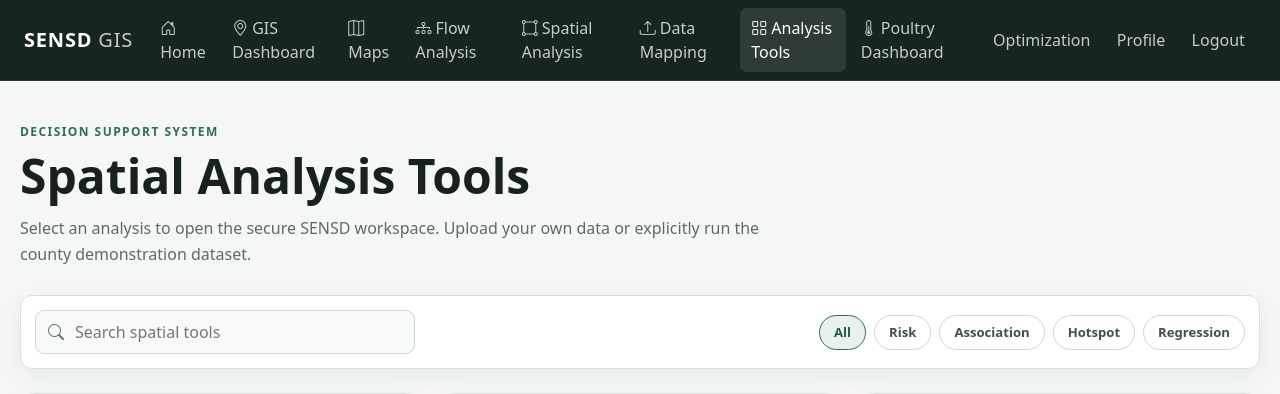
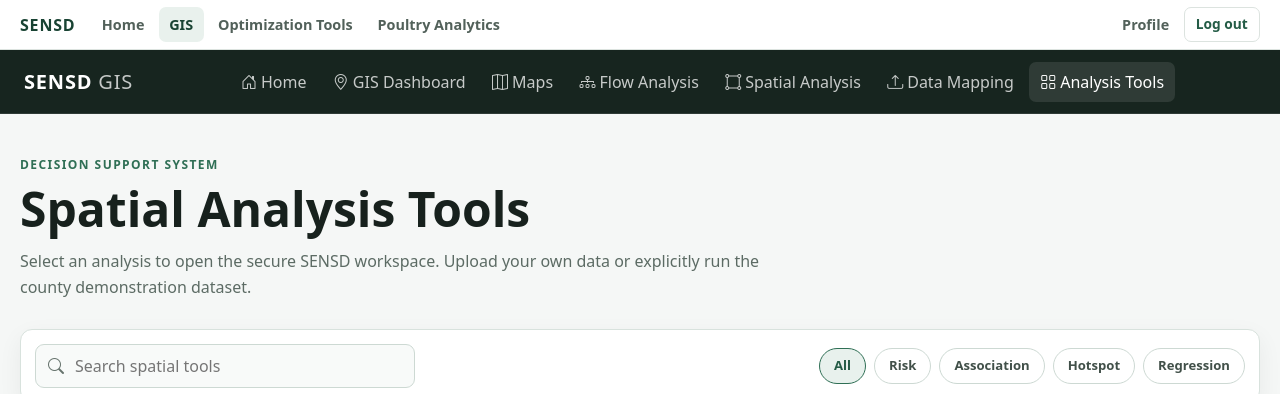
Before and after one commit to PrakashDadi/sensd, a Django app: page /mapsapp/grid/ in a window 1280 px wide. Shown: the top 394 px of the page. Run offline with Django 5.2, Linux system fonts and the light colour scheme; the visitor is signed in with stand-in values (Sample User, id 1).

Commit message:
Add shared platform navigation

```diff
--- a/sensdweb/sensdweb/static/css/sensd-ui.css
+++ b/sensdweb/sensdweb/static/css/sensd-ui.css
@@ -12,6 +12,14 @@
 }
 
 body.sensd-app { background: var(--sensd-bg); color: var(--sensd-ink); }
+.platform-global-nav { min-height:48px; display:flex; align-items:center; gap:1rem; padding:.45rem 1.25rem; background:#fff; border-bottom:1px solid var(--sensd-border); position:relative; z-index:1040; }
+.platform-global-brand { color:var(--sensd-green-dark); font-weight:800; letter-spacing:.05em; text-decoration:none; }
+.platform-global-links, .platform-global-account { display:flex; align-items:center; gap:.25rem; }
+.platform-global-links { flex:1; }
+.platform-global-link { color:#52615a; padding:.42rem .65rem; border-radius:7px; font-size:.9rem; font-weight:600; text-decoration:none; white-space:nowrap; }
+.platform-global-link:hover, .platform-global-link.active { color:var(--sensd-green-dark); background:var(--sensd-green-soft); }
+.platform-global-logout { color:var(--sensd-green); border:1px solid var(--sensd-border); border-radius:7px; padding:.38rem .7rem; font-size:.86rem; font-weight:600; text-decoration:none; white-space:nowrap; }
+.platform-global-logout:hover { color:#fff; background:var(--sensd-green); border-color:var(--sensd-green); }
 .bd-mode-toggle { display:none !important; }
 body.sensd-app .main-content { height:auto; min-height:calc(100vh - 64px); overflow:visible; padding:0; }
 .sensd-navbar { background: #17251f; min-height: 64px; border-bottom: 1px solid rgba(255,255,255,.1); }
@@ -81,6 +89,9 @@ body.sensd-app button:focus-visible { outline:3px solid rgba(36,92,70,.35); outl
   .sensd-navbar .nav-link { margin:.15rem 0; }
 }
 @media (max-width: 767.98px) {
+  .platform-global-nav { align-items:flex-start; flex-wrap:wrap; gap:.35rem .75rem; padding:.6rem .9rem; }
+  .platform-global-links { order:3; flex:1 0 100%; overflow-x:auto; padding-bottom:.15rem; }
+  .platform-global-account { margin-left:auto; }
   .sensd-page { padding:1.35rem .9rem 2.25rem; }
   .sensd-page-header { align-items:flex-start; flex-direction:column; }
   .sensd-page-header .btn { width:100%; }
--- a/sensdweb/templates/base.html
+++ b/sensdweb/templates/base.html
@@ -329,6 +329,9 @@
         />
       </symbol>
     </svg>
+    {% block globalnav %}
+    {% include 'partials/_global_nav.html' with active_workspace='optimization' %}
+    {% endblock %}
     {% block titlebar %}
     {% include 'partials/_titlebar.html' %}
     {% endblock %}
--- a/sensdweb/templates/dashboard/platform_home.html
+++ b/sensdweb/templates/dashboard/platform_home.html
@@ -1,6 +1,7 @@
 {% extends 'base.html' %}
 {% block title %}SENSD Platform{% endblock %}
-{% block titlebar %}{% include 'partials/_platform_titlebar.html' %}{% endblock %}
+{% block globalnav %}{% include 'partials/_global_nav.html' with active_workspace='home' %}{% endblock %}
+{% block titlebar %}{% endblock %}
 
 {% block content %}
 <main class="sensd-page">
--- a/sensdweb/templates/gisdashboards/gisbase.html
+++ b/sensdweb/templates/gisdashboards/gisbase.html
@@ -14,6 +14,8 @@
 </head>
 
 <body class="sensd-app">
+
+    {% include 'partials/_global_nav.html' with active_workspace='gis' %}
 
     <nav class="navbar navbar-expand-lg navbar-dark sensd-navbar sticky-top" aria-label="GIS navigation">
         <div class="container-fluid px-lg-4">
@@ -67,16 +69,6 @@
                             <i class="bi bi-grid me-1"></i>Analysis Tools
                         </a>
                     </li>
-                    <li class="nav-item">
-                        <a class="nav-link" href="{% url 'poultrydashboard:home' %}">
-                            <i class="bi bi-thermometer-half me-1"></i>Poultry Dashboard
-                        </a>
-                    </li>
-                </ul>
-                <ul class="navbar-nav gap-lg-1">
-                    <li class="nav-item"><a class="nav-link" href="{% url 'sensd' %}">Optimization</a></li>
-                    <li class="nav-item"><a class="nav-link" href="{% url 'profile' %}">Profile</a></li>
-                    <li class="nav-item"><a class="nav-link" href="{% url 'logout' %}">Logout</a></li>
                 </ul>
             </div>
         </div>
--- /dev/null
+++ b/sensdweb/templates/partials/_global_nav.html
@@ -0,0 +1,13 @@
+<nav class="platform-global-nav" aria-label="SENSD platform navigation">
+  <a class="platform-global-brand" href="{% url 'index' %}">SENSD</a>
+  <div class="platform-global-links">
+    <a class="platform-global-link {% if active_workspace == 'home' %}active{% endif %}" href="{% url 'index' %}">Home</a>
+    <a class="platform-global-link {% if active_workspace == 'gis' %}active{% endif %}" href="{% url 'gis-home' %}">GIS</a>
+    <a class="platform-global-link {% if active_workspace == 'optimization' %}active{% endif %}" href="{% url 'sensd' %}">Optimization Tools</a>
+    <a class="platform-global-link {% if active_workspace == 'poultry' %}active{% endif %}" href="{% url 'poultrydashboard:home' %}">Poultry Analytics</a>
+  </div>
+  <div class="platform-global-account">
+    <a class="platform-global-link {% if active_workspace == 'account' %}active{% endif %}" href="{% url 'profile' %}">Profile</a>
+    <a class="platform-global-logout" href="{% url 'logout' %}">Log out</a>
+  </div>
+</nav>
--- a/sensdweb/templates/userprofile/userprofile.html
+++ b/sensdweb/templates/userprofile/userprofile.html
@@ -1,6 +1,8 @@
 {% extends 'base.html' %}
 
 {% block title %}Profile | SENSD{% endblock %}
+{% block globalnav %}{% include 'partials/_global_nav.html' with active_workspace='account' %}{% endblock %}
+{% block titlebar %}{% endblock %}
 {% block content %}
 <main class="sensd-page">
   {% include 'partials/_messages.html' %}
```
Also changed, not shown: sensdweb/poultrydashboard/static/poultrydashboard/css/site.css (+15 -0 lines), sensdweb/poultrydashboard/templates/poultrydashboard/base.html (+4 -4 lines), sensdweb/sensd/tests.py (+13 -0 lines), sensdweb/templates/partials/_platform_titlebar.html (deleted, +0 -9 lines).
